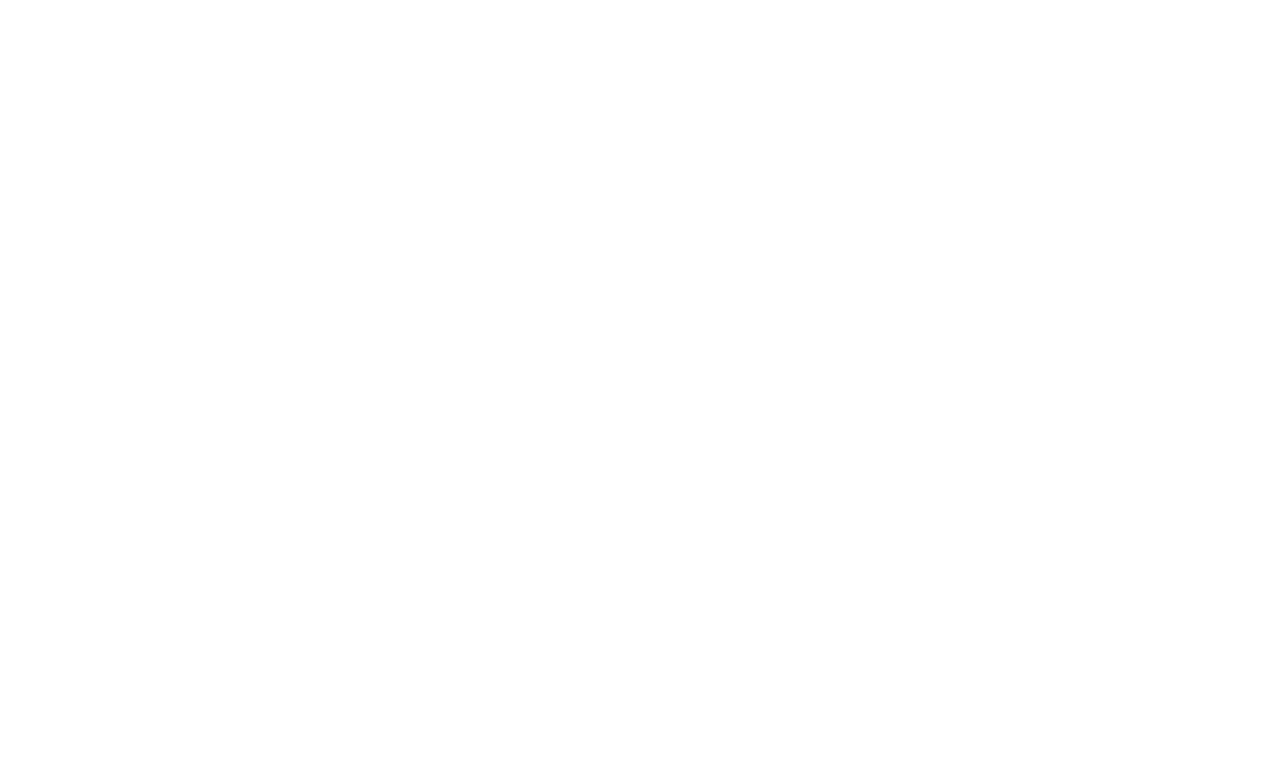
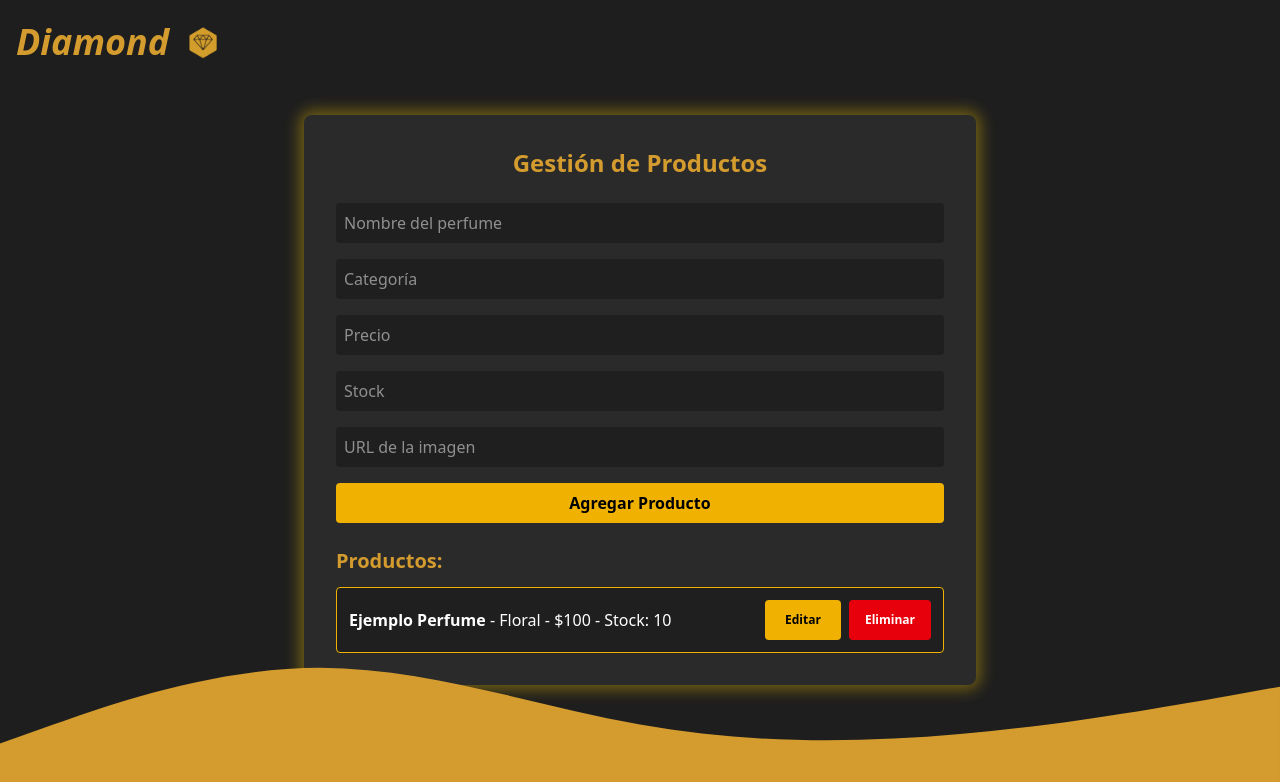
Before and after one commit to pintofelipe/diamond_perfumeria, a React (Vite) app: page /Admin in a window 1280 px wide. Before the commit this address had no page. Shown: the top 782 px of the page. Built offline with nearby package versions, Linux system fonts and the light colour scheme.

Commit message:
Correciones 2

```diff
--- a/src/components/admin.jsx
+++ b/src/components/admin.jsx
@@ -0,0 +1,65 @@
+import { useNavigate } from 'react-router-dom';
+
+
+function Admin() {
+    const navigate = useNavigate();
+
+
+    return (
+        <div className="flex justify-center items-center w-full h-screen overflow-hidden">
+        <div className="bg-[#1e1e1e] relative w-full h-full flex justify-center items-center">
+
+      {/* Logo Header */}
+      <div className="absolute top-0 w-full p-4 flex items-center space-x-2 cursor-pointer" onClick={() => navigate('/')}>
+        <h1 className="text-4xl italic font-semibold text-[#D49C2E]">Diamond</h1>
+        <img src="/Diamond2.png" alt="logo" width={52} height={52} className="text-[#facc15]"/>
+      </div>
+
+      {/* SVG Wave */}
+      <svg className="absolute bottom-0 left-0 w-full text-[#D49C2E]" xmlns="http://www.w3.org/2000/svg" viewBox="0 0 1440 320">
+        <path fill="currentColor" fillOpacity="1"
+          d="M0,256L60,234.7C120,213,240,171,360,170.7C480,171,600,213,720,234.7C840,256,960,256,1080,245.3C1200,235,1320,213,1380,202.7L1440,192V320H1380C1320,320,1200,320,1080,320C960,320,840,320,720,320C600,320,480,320,360,320C240,320,120,320,60,320H0Z">
+          </path>
+      </svg>
+
+      {/* Login Card */}
+      <div className="bg-[#2a2a2a] p-8 rounded-lg shadow-[0_0_15px_4px_rgba(255,204,0,0.4)] w-full max-w-2xl">
+      <h2 className="text-2xl font-bold mb-6 text-center text-[#D49C2E]">Gestión de Productos</h2>
+
+    <form className="space-y-4">
+      <input type="text"name="name" placeholder="Nombre del perfume"className="w-full p-2 rounded bg-[#1f1f1f] text-white focus:outline-none focus:ring-2 focus:ring-yellow-500"/>
+      <input type="text" name="category" placeholder="Categoría" className="w-full p-2 rounded bg-[#1f1f1f] text-white focus:outline-none focus:ring-2 focus:ring-yellow-500"/>
+      <input type="number" name="price" placeholder="Precio" className="w-full p-2 rounded bg-[#1f1f1f] text-white focus:outline-none focus:ring-2 focus:ring-yellow-500" />
+      <input type="number" name="stock" placeholder="Stock" className="w-full p-2 rounded bg-[#1f1f1f] text-white focus:outline-none focus:ring-2 focus:ring-yellow-500" />
+      <input type="text" name="image" placeholder="URL de la imagen" className="w-full p-2 rounded bg-[#1f1f1f] text-white focus:outline-none focus:ring-2 focus:ring-yellow-500" />
+
+      <button type="submit" className="w-full bg-yellow-500 text-black font-semibold py-2 px-4 rounded hover:bg-yellow-400 transition cursor-pointer" >Agregar Producto</button>
+    </form>
+
+    <div className="mt-6">
+      <h3 className="text-xl font-semibold mb-3 text-[#D49C2E]">Productos:</h3>
+      <ul className="space-y-2">
+        <li
+          className="border border-yellow-500 rounded p-3 text-white bg-[#1f1f1f] flex flex-col md:flex-row justify-between items-start md:items-center gap-2"
+        >
+          <div>
+            <strong>Ejemplo Perfume</strong> - Floral - $100 - Stock: 10
+          </div>
+          <div className="flex gap-2">
+            <div className="bg-yellow-500 text-white text-xs px-5 py-3 rounded hover:bg-yellow-400 transition cursor-pointer">
+                <button className="text-black font-semibold">Editar</button>
+            </div>
+            <div className="bg-red-600 text-white text-xs px-4 py-3 rounded hover:bg-red-400 transition cursor-pointer">
+                <button className="font-semibold">Eliminar</button>
+            </div>
+          </div>
+        </li>
+      </ul>
+    </div>
+  </div>
+ </div>
+</div>
+    )
+}
+
+export default Admin
--- a/src/main.jsx
+++ b/src/main.jsx
@@ -8,6 +8,7 @@
 import Index from "./components/index.jsx";
 import Checkout from "./components/Checkout.jsx";
 import Confirmation from "./components/Confirmation.jsx";
+import Admin from "./components/admin.jsx";
 import App from "./App.jsx";
 
 createRoot(document.getElementById("root")).render(
@@ -22,6 +23,7 @@
           <Route path="/Cart" element={<Cart />} />
           <Route path="/Checkout" element={<Checkout />} />
           <Route path="/Confirmation" element={<Confirmation />} />
+          <Route path="/Admin" element={<Admin />} />
         </Routes>
       </CartProvider>
     </BrowserRouter>
```
Also changed, not shown: 1 other file (tests, documents, lock files or other folders).
